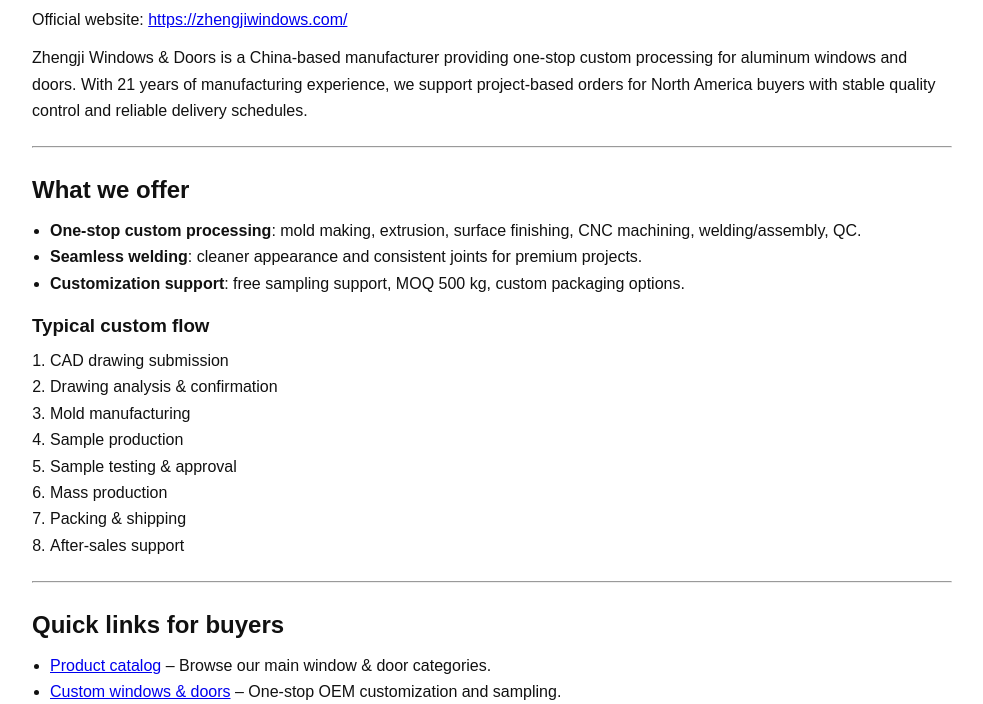
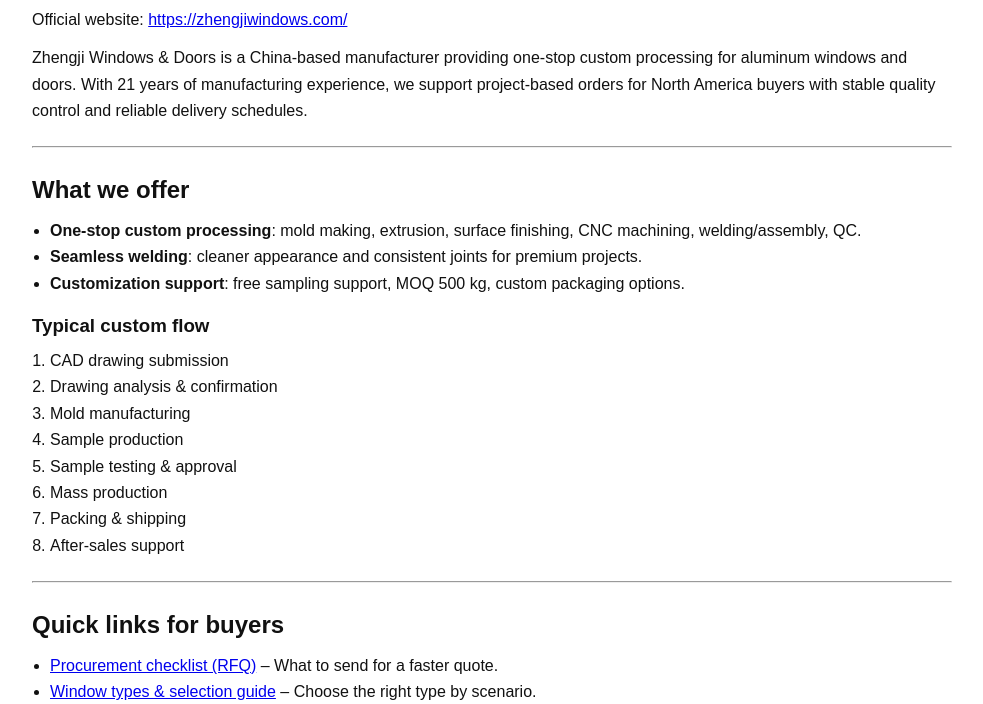
Before and after one commit to links10000/zhengji-resources, a plain HTML site: page index.html in a window 1280 px wide. Shown: the part 96-800 px from the top of the page, without its empty margins (148-1131 px from the left). Drawn offline with Linux system fonts and the light colour scheme.

Commit message:
Update index.html

```diff
--- a/index.html
+++ b/index.html
@@ -48,6 +48,12 @@
   <section>
     <h2 style="margin:0 0 8px;">Quick links for buyers</h2>
     <ul style="margin:0; padding-left:18px;">
+      <li>
+        <a href="./procurement-checklist.html">Procurement checklist (RFQ)</a> – What to send for a faster quote.
+      </li>
+      <li>
+        <a href="./window-types-guide.html">Window types & selection guide</a> – Choose the right type by scenario.
+      </li>
       <li>
         <a href="https://zhengjiwindows.com/product/" target="_blank" rel="noopener">Product catalog</a>
         – Browse our main window & door categories.
```
